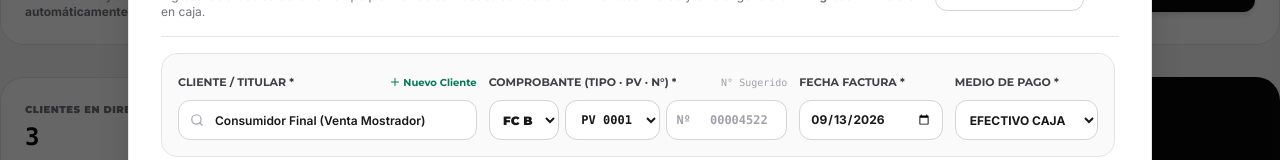
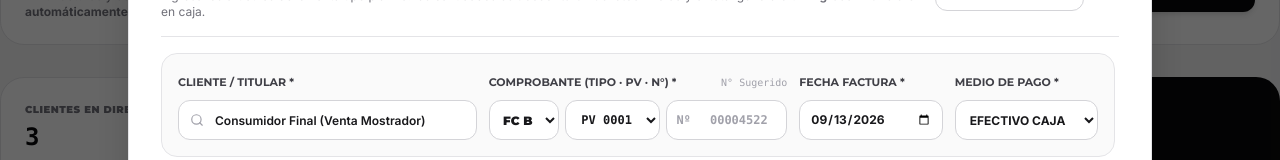
Before and after one commit to lgarcia28/orono-bike, a Next.js app: page /pos in a window 1280 px wide. Both pictures are taken after a click on the button "REGISTRAR FACTURA DE VENTA". Shown: the part 129-289 px from the top of the page. Built offline with nearby package versions, Linux system fonts and the light colour scheme.

Commit message:
fix: quitar boton verde nuevo cliente de cabecera y precargar DNI al registrar cliente

```diff
--- a/app/components/pos/PointOfSaleInterface.tsx
+++ b/app/components/pos/PointOfSaleInterface.tsx
@@ -1325,24 +1325,10 @@ export function PointOfSaleInterface() {
                 <div className="p-4 bg-zinc-50 border border-zinc-200 rounded-2xl grid grid-cols-1 sm:grid-cols-2 lg:grid-cols-12 gap-3 items-start">
                   {/* 1. Cliente / Titular (4 cols) */}
                   <div className="lg:col-span-4 relative" ref={customerDropdownRef}>
-                    <div className="h-6 flex items-center justify-between mb-1.5">
+                    <div className="h-6 flex items-center mb-1.5">
                       <label className="block text-[11px] font-heading font-bold uppercase text-zinc-700 truncate">
                         Cliente / Titular *
                       </label>
-                      <button
-                        type="button"
-                        onClick={() => {
-                          setNewCustomerForm((prev) => ({
-                            ...prev,
-                            firstName: customerComboboxQuery.trim(),
-                          }));
-                          setShowAddCustomerModal(true);
-                        }}
-                        className="text-[10px] font-heading font-bold text-emerald-700 hover:text-emerald-800 hover:underline flex items-center gap-0.5 shrink-0 ml-1"
-                        title="Registrar nuevo cliente en el directorio"
-                      >
-                        <Plus className="w-3 h-3" /> Nuevo Cliente
-                      </button>
                     </div>
 
                     <div className="relative flex items-center">
@@ -1468,9 +1454,16 @@ export function PointOfSaleInterface() {
                         {/* Botón rápido para dar de alta nuevo cliente si no está */}
                         <div
                           onClick={() => {
+                            const query = customerComboboxQuery.trim();
+                            const digitsOnly = query.replace(/\D/g, '');
+                            const isNumericDoc = digitsOnly.length >= 5 && /^[\d.\s-]+$/.test(query);
+
                             setNewCustomerForm((prev) => ({
                               ...prev,
-                              firstName: customerComboboxQuery.trim(),
+                              firstName: isNumericDoc ? '' : query,
+                              lastName: '',
+                              doc: isNumericDoc ? query : '',
+                              docType: digitsOnly.length === 11 ? 'CUIT' : 'DNI',
                             }));
                             setIsCustomerDropdownOpen(false);
                             setShowAddCustomerModal(true);
@@ -1481,7 +1474,9 @@ export function PointOfSaleInterface() {
                             <Plus className="w-3.5 h-3.5 text-emerald-700" />
                             <span>
                               {customerComboboxQuery.trim()
-                                ? `Registrar "${customerComboboxQuery.trim()}" como Nuevo Cliente`
+                                ? (customerComboboxQuery.trim().replace(/\D/g, '').length >= 5 && /^[\d.\s-]+$/.test(customerComboboxQuery.trim())
+                                    ? `Registrar cliente con DNI/CUIT "${customerComboboxQuery.trim()}"`
+                                    : `Registrar "${customerComboboxQuery.trim()}" como Nuevo Cliente`)
                                 : '+ Registrar Nuevo Cliente en el Directorio'}
                             </span>
                           </span>
```
